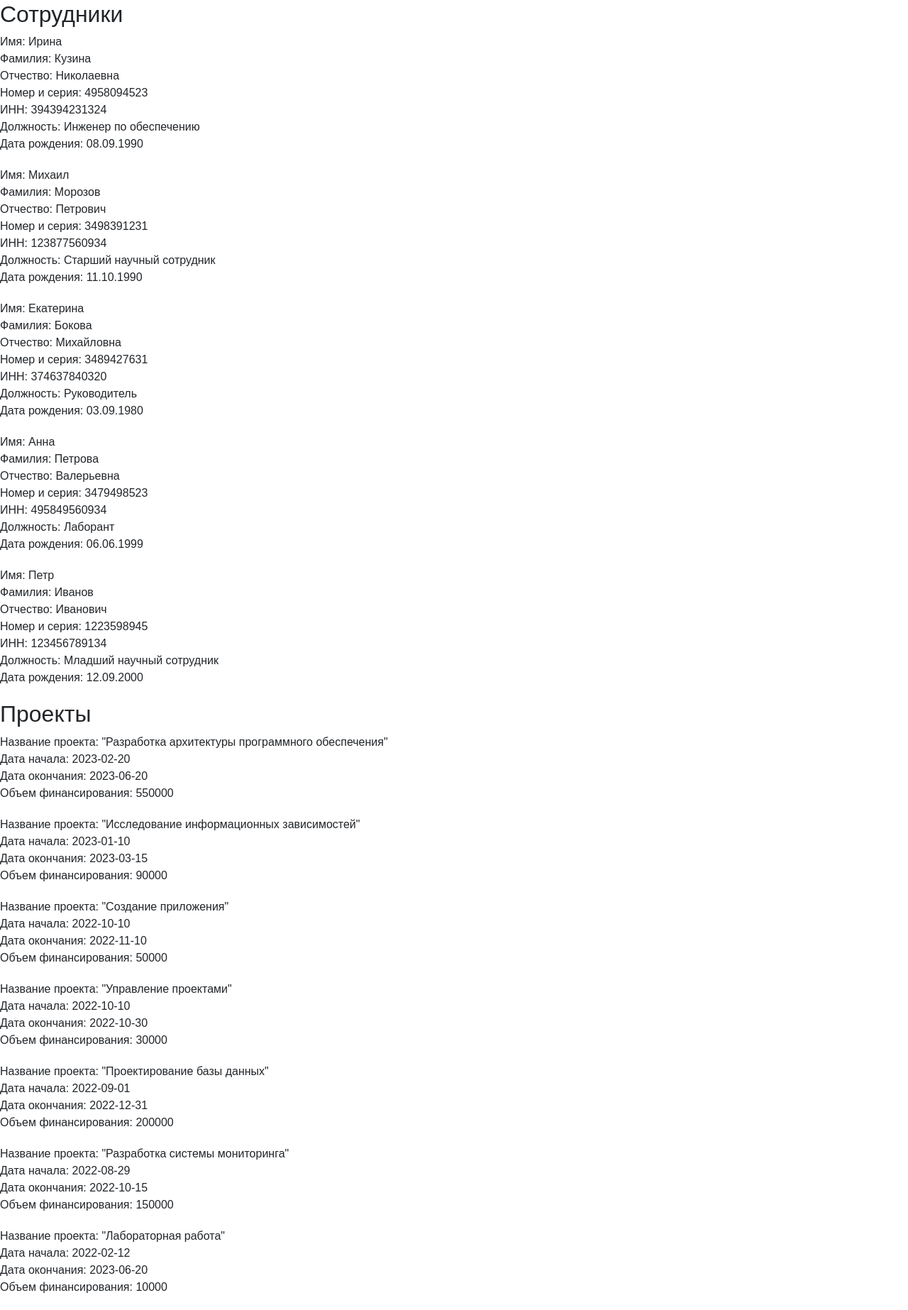
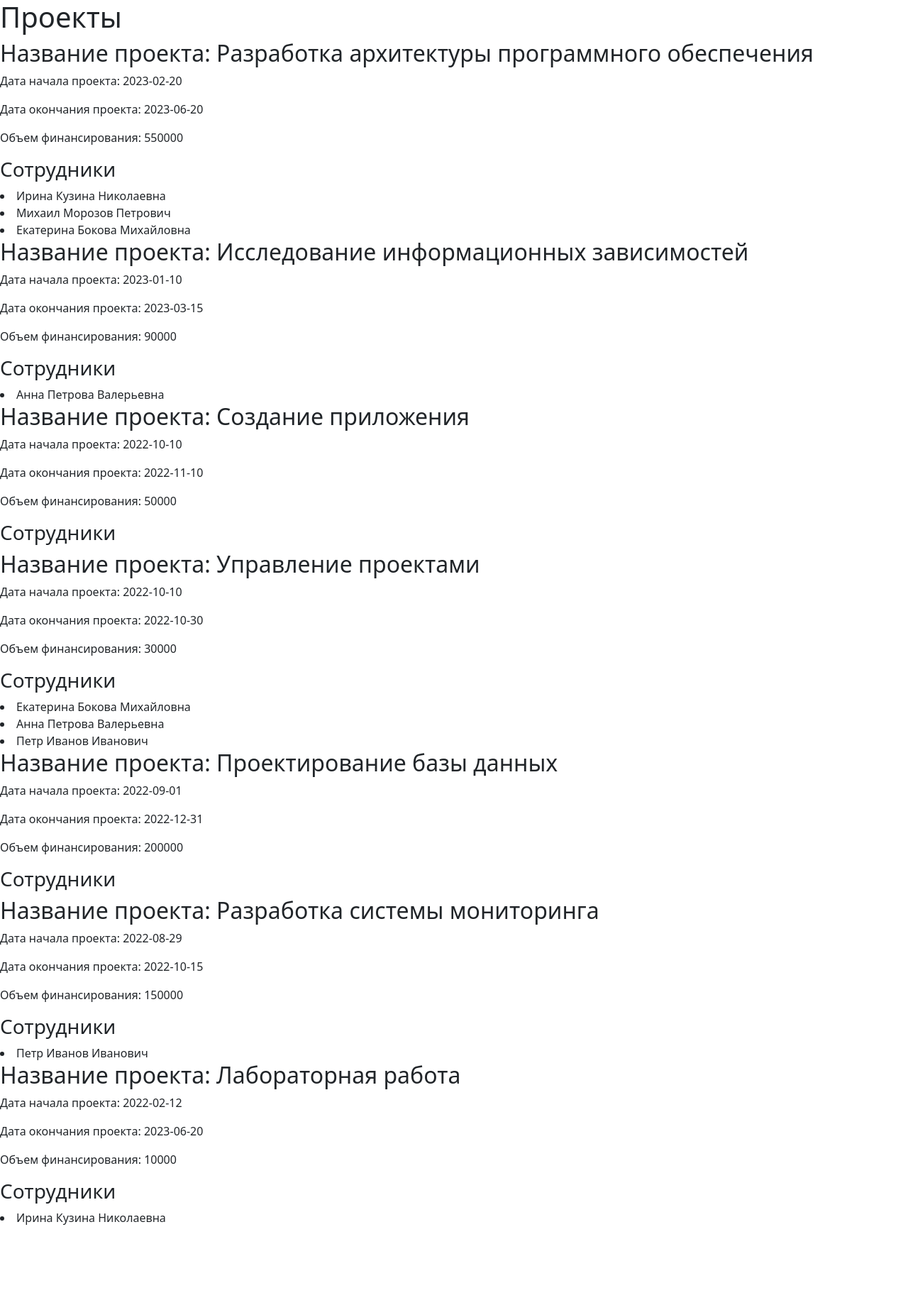
Before and after one commit to Tanyat76u/django, a Django app: page / in a window 1280 px wide. Shown: the whole page at 71% size. After the commit the page ends 1726 px from the top, so only its background shows below. Run offline with Django 4.2, Linux system fonts and the light colour scheme; data comes from the database, SQL or seed files in the repository; both versions use the stored data as it was after the commit; some libraries are stand-ins or nearby versions.

Commit message:
все получилось! поправила index_html

```diff
--- a/projectTanya/nii/models.py
+++ b/projectTanya/nii/models.py
@@ -9,7 +9,8 @@ class Employees(models.Model):
     position = models.CharField(max_length=50, verbose_name='Должность')
     data = models.CharField(max_length=30, verbose_name='Дата рождения')
     def __str__(self):
-        return self.data
+        #return self.first_name
+        return f'{self.first_name} {self.last_name} {self.middle_name}'
 
     class Meta:
         verbose_name_plural = 'Сотрудники'
@@ -21,7 +22,7 @@ class Projects(models.Model):
     start_date = models.CharField(max_length=50, verbose_name='Дата начала')
     end_date = models.CharField(max_length=50, verbose_name='Дата окончания')
     amount_of_financing = models.CharField(max_length=20, verbose_name='Объем финансирования')
-    employeess = models.ManyToManyField(Employees,verbose_name='Сотрудники')
+    employeess = models.ManyToManyField(Employees, verbose_name='Сотрудники')
     def __str__(self):
         return self.name
 
--- a/projectTanya/nii/templates/nii/index.html
+++ b/projectTanya/nii/templates/nii/index.html
@@ -1,37 +1,43 @@
 <!DOCTYPE html>
 <html lang="ru">
 	<head>
-	<meta http-equiv="Content-Type" content="text/html"
-charset="UTF-8">
+	<meta http-equiv="Content-Type" content="text/html" charset="UTF-8">
 		{% load bootstrap5 %}
 		{% bootstrap_javascript %}
 		{% bootstrap_css %}
 	<title>Научно-исследовательская деятельность НИИ</title>
 	</head>
 	<body>
-  <h2><font face="Arial">Сотрудники</h2>
-		{% for employees in employeess %}
-		<div class= "df">Имя: {{ employees.first_name }}</div>
-		<div class= "df">Фамилия: {{ employees.last_name }}</div>
-		<div class= "df">Отчество: {{ employees.middle_name }}</div>
-		<div class= "df">Номер и серия: {{ employees.num_ser }}</div>
-		<div class= "df">ИНН: {{ employees.inn }}</div>
-		<div class= "df">Должность: {{ employees.position }}</div>
-		<div class= "df">Дата рождения: {{ employees.data }}</div>
-	<div style="padding: 10px;"></div>
-		 </div>
+		<h1>Проекты</h1>
+		{% for projects in projectss %}
+		<div>
+		<h2><face="Arial">Название проекта: {{ projects.name }}</h2>
+			<!-- <h2> Название проекта: {{ projects.name }}</h2> -->
+			<p> Дата начала проекта: {{ projects.start_date }}</p>
+			<p> Дата окончания проекта: {{ projects.end_date }}</p>
+			<p> Объем финансирования: {{ projects.amount_of_financing}}</p>
+		</div>
+
+		<h3>Сотрудники</h3>
+			{% for c1 in projects.employeess.all %}
+			<div>
+				<li>{{ c1 }}</li>
+			</div>
+			{% endfor %}
 
 		{% endfor %}
 
-
-	<h2><font face="Arial">Проекты</h2>
-		{% for projects in projectss %}
-		<div class= "df">Название проекта: "{{ projects.name }}"</div>
-		<div class= "df">Дата начала: {{ projects.start_date }}</div>
-		<div class= "df">Дата окончания: {{ projects.end_date }}</div>
-		<div class= "df">Объем финансирования: {{ projects.amount_of_financing }}</div>
-	<div style="padding: 10px;"></div>
-
-		{% endfor %}
+<!-- 	<h2>Сотрудники</h2>
+	{% for employees in employeess %}
+	<div>
+		<p> Имя{{ employees.first_name }}</p>
+		<p> Фамилия:{{ employees.last_name }}</p>
+		<p> Отчество:{{ employees.middle_name }}</p>
+		<p> Номер и серия:{{ employees.num_ser }}</p>
+		<p> ИНН:{{ employees.inn }}</p>
+		<p> Должность:{{ employees.position }}</p>
+		<p> Дата рождения:{{ employees.data }}</p>
+	</div>
+	{% endfor %} -->
 	</body>
 </html>
```
Also changed, not shown: projectTanya/db.sqlite3, projectTanya/nii/migrations/0007_alter_employees_first_name_alter_employees_num_ser.py (added), projectTanya/nii/migrations/0008_alter_employees_first_name_alter_employees_num_ser.py (added).
